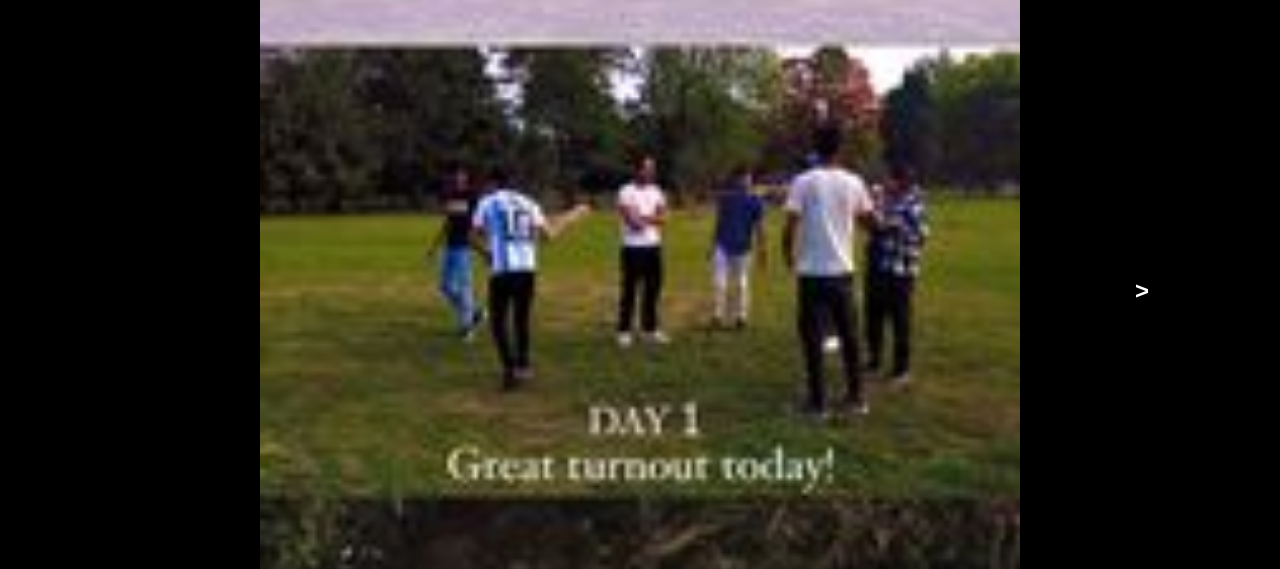
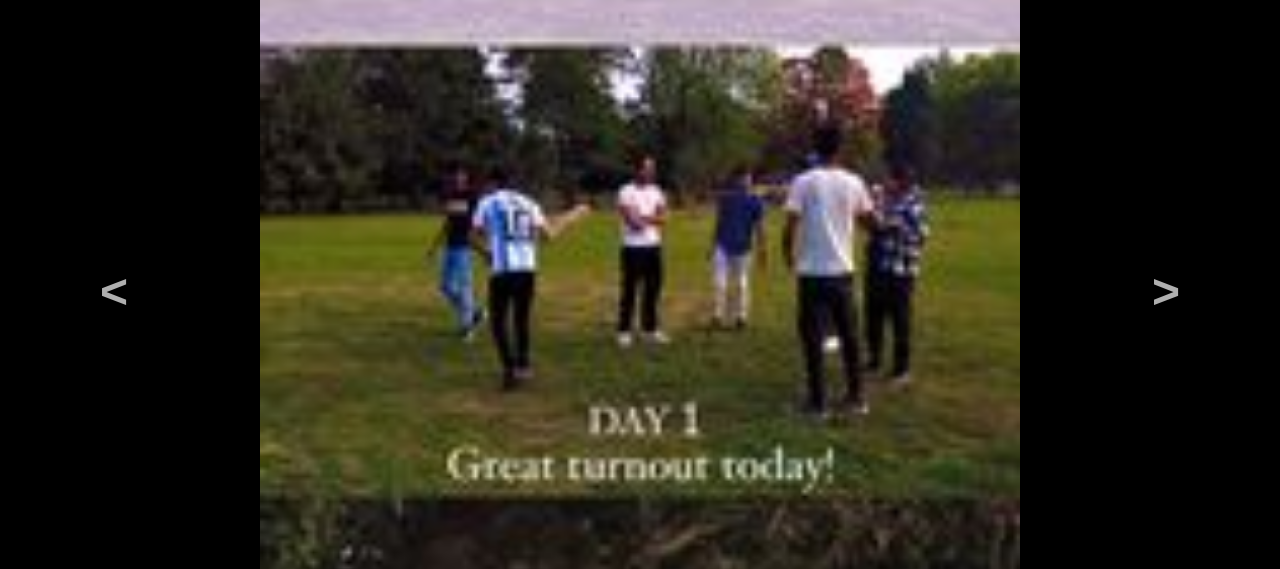
Before and after one commit to Tanksis/qweb_cricket, a React (Vite) app: page /gallery in a window 1280 px wide. Both pictures are taken after a click on the element 234 px from the left and 302 px from the top of the page. Shown: the part 129-698 px from the top of the page. Built offline with nearby package versions, Linux system fonts and the light colour scheme; some icons are missing.

Commit message:
Final code of Gallery Page

```diff
--- a/src/pages/Gallery/Gallery.css
+++ b/src/pages/Gallery/Gallery.css
@@ -6,20 +6,22 @@
 }
 
 .Pictures {
-  flex-basis: calc(
-    33.33% - 20px
-  ); /* 33.33% for three pictures per row, minus margin */
-  height: 200px; /* Fixed height for all images */
+  flex-basis: calc(33.33% - 20px);
+  height: 200px;
   margin-bottom: 20px;
-  box-sizing: border-box; /* include padding and border in the width */
-  overflow: hidden; /* Hide any overflow to ensure consistent height */
+  box-sizing: border-box;
+  overflow: hidden;
+  display: flex;
+  justify-content: center;
+  align-items: center;
+  margin: 10px;
+  border: 2px solid rgb(250, 189, 15); /* Add a gold border */
 }
 
 .Pictures img {
   width: 100%;
   height: 100%;
-  object-fit: cover; /* Resize the image to cover the container, preserving aspect ratio */
-  margin: 25px;
+  object-fit: cover;
 }
 .model {
   position: fixed;
@@ -29,7 +31,7 @@
   height: 100vh;
   display: flex;
   flex-direction: column;
-  align-items: flex-end; /* Align items to the right */
+  align-items: flex-end;
   padding: 20px;
   box-sizing: border-box;
   background-color: black;
@@ -85,18 +87,40 @@
 .next-button {
   position: absolute;
   top: 50%;
-  right: 10px;
+  right: 5%;
+  width: 100px; /* Set width and height to create a circle */
+  height: 100px;
   transform: translateY(-50%);
   background-color: rgba(255, 255, 255, 0);
-  color: rgb(255, 255, 255, 55, 255, 255);
+  color: rgba(255, 255, 255, 0.685);
   border: none;
-  padding: 4px;
+  padding: 1px;
   cursor: pointer;
-  font-size: 1.5rem;
-  border-radius: 50%;
+  font-size: 3rem;
+  border-radius: 100%;
   transition: background-color 0.3s;
 }
 
 .next-button:hover {
-  background-color: rgba(255, 255, 255, 0.8);
+  background-color: rgba(255, 255, 255, 0.5);
 }
+.prev-button {
+  position: absolute;
+  top: 50%;
+  left: 5%;
+  width: 100px; /* Set width and height to create a circle */
+  height: 100px;
+  transform: translateY(-50%);
+  background-color: rgba(255, 255, 255, 0);
+  color: rgba(255, 255, 255, 0.685);
+  border: none;
+  padding: 1px;
+  cursor: pointer;
+  font-size: 3rem;
+  border-radius: 100%;
+  transition: background-color 0.3s;
+}
+
+.prev-button:hover {
+  background-color: rgba(255, 255, 255, 0.5);
+}
--- a/src/pages/Gallery/Gallery.jsx
+++ b/src/pages/Gallery/Gallery.jsx
@@ -53,10 +53,30 @@ const Gallery = () => {
     setTempImgSrc(data[nextIndex].imgSrc);
     setCurrentIndex(nextIndex);
   };
+  const previousImage = () => {
+    const previousIndex = (currentIndex - 1 + data.length) % data.length;
+    setTempImgSrc(data[previousIndex].imgSrc);
+    setCurrentIndex(previousIndex);
+  };
 
   return (
     <>
-      <h1 style={{ textAlign: "center", margin: "20px 0" }}>Gallery</h1>
+      <h1
+        style={{
+          textAlign: "center",
+          margin: "20px 0",
+          fontFamily: "Helvetica Neue, Arial, sans-serif",
+          color: "#b90e31",
+          fontWeight: 400,
+          fontStyle: "normal",
+          fontSize: "18px",
+          letterSpacing: "4px",
+          textTransform: "uppercase",
+          lineHeight: "1.3em",
+        }}
+      >
+        Photo Gallery
+      </h1>
       <div className={model ? "model open" : "model"}>
         <button className="close-button" onClick={closeModel}>
           &#10006; {/* Unicode for "times" symbol */}
@@ -64,6 +84,10 @@ const Gallery = () => {
         <button className="next-button" onClick={nextImage}>
           &gt;
         </button>
+        <button className="prev-button" onClick={previousImage}>
+          &lt;
+        </button>
+
         <img src={tempImgSrc} className="fullscreen-img" />
       </div>
       <div className="gallery">
```
